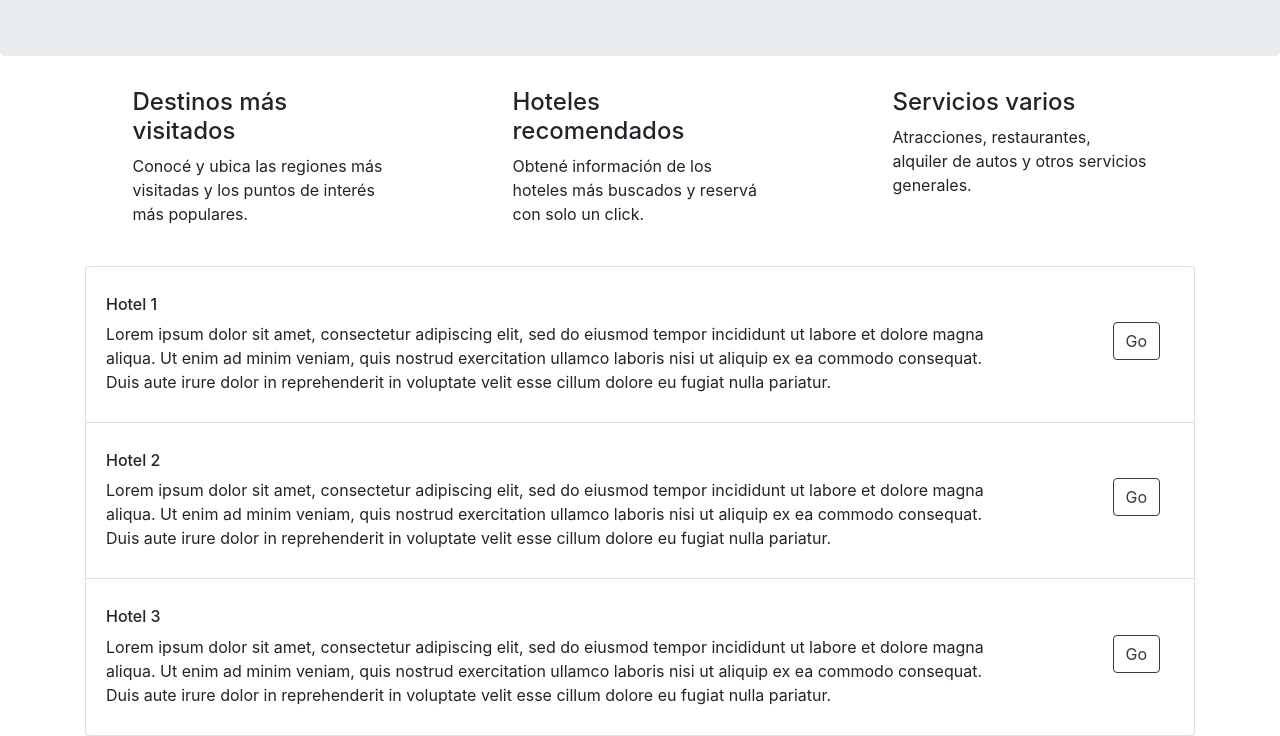
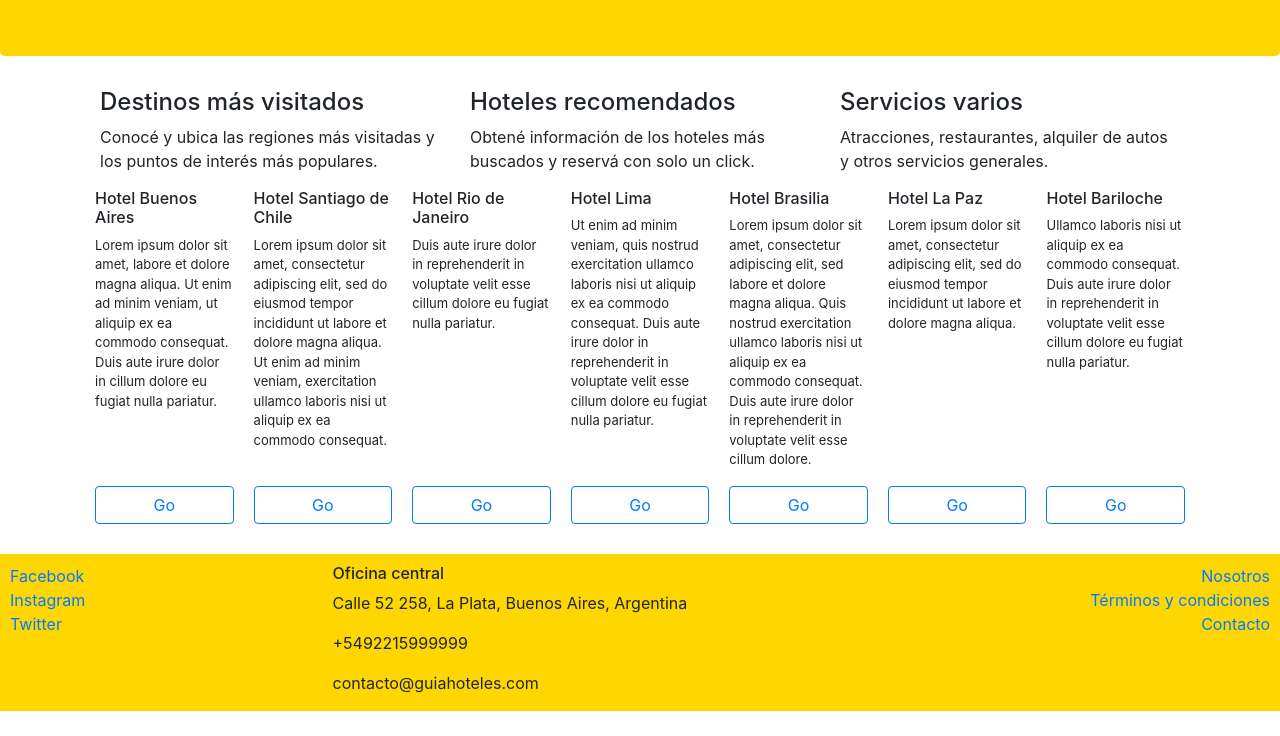
Before and after one commit to camilorecce/guia-hoteles, a website: page index.html in a window 1280 px wide. Shown: the part 166-902 px from the top of the page. After the commit the page ends 877 px from the top, so only its background shows below. Drawn offline with nearby package versions, Linux system fonts and the light colour scheme.

Commit message:
Agregados footer y estilos con flex

```diff
--- /dev/null
+++ b/css/main.css
@@ -0,0 +1,20 @@
+.jumbotron {
+    background-color: gold;
+    color: black;
+}
+
+.card-hotel {
+    flex: 1 150px;
+    font-size: small;
+    padding: 0px 10px 10px 10px;
+}
+
+.card-hotel .btn {
+    width: 100%;
+}
+
+footer {
+    background-color: gold;
+    padding: 10px 10px 0px 10px;
+    margin-top: 20px;
+}
--- a/index.html
+++ b/index.html
@@ -1,5 +1,6 @@
 <!doctype html>
 <html lang="en">
+
 <head>
   <!-- Required meta tags -->
   <meta charset="utf-8">
@@ -7,15 +8,17 @@
 
   <!-- Bootstrap CSS -->
   <link rel="stylesheet" href="node_modules/bootstrap/dist/css/bootstrap.min.css" crossorigin="anonymous">
+  <link rel="stylesheet" href="css/main.css">
 
-    <title>Hello, world!</title>
+  <title>Guía de Hoteles</title>
 </head>
+
 <body>
 
   <!-- Optional JavaScript -->
   <!-- jQuery first, then Popper.js, then Bootstrap JS -->
   <script src="node_modules/jquery/dist/jquery.min.js" crossorigin="anonymous"></script>
-    <script src="node_modules/@popperjs/core/dist/umd/popper.min.js"  crossorigin="anonymous"></script>
+  <script src="node_modules/@popperjs/core/dist/umd/popper.min.js" crossorigin="anonymous"></script>
   <script src="node_modules/bootstrap/dist/js/bootstrap.min.js" crossorigin="anonymous"></script>
 
   <div class="jumbotron">
@@ -24,20 +27,20 @@
 
   <div class="container">
 
-      <div class="row my-4 justify-content-around">
-        <div class="col-3">
+    <div class="d-flex">
+      <div class="col-sm-4">
         <h4> Destinos más visitados </h4>
         <p>
           Conocé y ubica las regiones más visitadas y los puntos de interés más populares.
         </p>
       </div>
-        <div class="col-3">
+      <div class="col-sm-4">
         <h4> Hoteles recomendados </h4>
         <p>
           Obtené información de los hoteles más buscados y reservá con solo un click.
         </p>
       </div>
-        <div class="col-3">
+      <div class="col-sm-4">
         <h4> Servicios varios </h4>
         <p>
           Atracciones, restaurantes, alquiler de autos y otros servicios generales.
@@ -45,53 +48,112 @@
       </div>
     </div>
 
-      <ul class="list-group">
-
-        <li class="list-group-item">
-          <div class="row my-3">
-            <div class="col">
-              <h6>Hotel 1</h6>
-              <div class="row justify-content-between">
-                <div class="col-10">Lorem ipsum dolor sit amet, consectetur adipiscing elit, sed do eiusmod tempor incididunt ut labore et dolore magna aliqua.
-                  Ut enim ad minim veniam, quis nostrud exercitation ullamco laboris nisi ut aliquip ex ea commodo consequat.
-                   Duis aute irure dolor in reprehenderit in voluptate velit esse cillum dolore eu fugiat nulla pariatur.</div>
-                <div class="col-1"><button class="btn btn-outline-dark">Go</button></div>
+    <div class="d-flex flex-wrap">
+      <div class="card-hotel d-flex flex-column justify-content-between">
+        <div>
+          <h6>Hotel Buenos Aires</h6>
+          <p>Lorem ipsum dolor sit amet, labore et dolore magna aliqua.
+            Ut enim ad minim veniam, ut aliquip ex ea commodo consequat.
+            Duis aute irure dolor in cillum dolore eu fugiat nulla pariatur.</p>
+        </div>
+        <div>
+          <button class="btn btn-outline-primary">Go</button>
         </div>
       </div>
+
+      <div class="card-hotel d-flex flex-column justify-content-between">
+        <div>
+          <h6>Hotel Santiago de Chile</h6>
+          <p>Lorem ipsum dolor sit amet, consectetur adipiscing elit, sed do eiusmod tempor incididunt ut labore et
+            dolore magna aliqua.
+            Ut enim ad minim veniam, exercitation ullamco laboris nisi ut aliquip ex ea commodo consequat.</p>
         </div>
-        </li>
-
-        <li class="list-group-item">
-          <div class="row my-3">
-            <div class="col">
-              <h6>Hotel 2</h6>
-              <div class="row justify-content-between">
-                <div class="col-10">Lorem ipsum dolor sit amet, consectetur adipiscing elit, sed do eiusmod tempor incididunt ut labore et dolore magna aliqua.
-                  Ut enim ad minim veniam, quis nostrud exercitation ullamco laboris nisi ut aliquip ex ea commodo consequat.
-                   Duis aute irure dolor in reprehenderit in voluptate velit esse cillum dolore eu fugiat nulla pariatur.</div>
-                <div class="col-1"><button class="btn btn-outline-dark">Go</button></div>
+        <div>
+          <button class="btn btn-outline-primary">Go</button>
         </div>
       </div>
+
+      <div class="card-hotel d-flex flex-column justify-content-between">
+        <div>
+          <h6>Hotel Rio de Janeiro</h6>
+          <p>Duis aute irure dolor in reprehenderit in voluptate velit esse cillum dolore eu fugiat nulla pariatur.</p>
         </div>
-        </li>
-
-        <li class="list-group-item">
-          <div class="row my-3">
-            <div class="col">
-              <h6>Hotel 3</h6>
-              <div class="row justify-content-between">
-                <div class="col-10">Lorem ipsum dolor sit amet, consectetur adipiscing elit, sed do eiusmod tempor incididunt ut labore et dolore magna aliqua.
-                  Ut enim ad minim veniam, quis nostrud exercitation ullamco laboris nisi ut aliquip ex ea commodo consequat.
-                   Duis aute irure dolor in reprehenderit in voluptate velit esse cillum dolore eu fugiat nulla pariatur.</div>
-                <div class="col-1"><button class="btn btn-outline-dark">Go</button></div>
+        <div>
+          <button class="btn btn-outline-primary">Go</button>
         </div>
       </div>
+
+      <div class="card-hotel d-flex flex-column justify-content-between">
+        <div>
+          <h6>Hotel Lima</h6>
+          <p>Ut enim ad minim veniam, quis nostrud exercitation ullamco laboris nisi ut aliquip ex ea commodo consequat.
+            Duis aute irure dolor in reprehenderit in voluptate velit esse cillum dolore eu fugiat nulla pariatur.</p>
         </div>
-        </li>
+        <div>
+          <button class="btn btn-outline-primary">Go</button>
+        </div>
+      </div>
 
-      </ul>
+      <div class="card-hotel d-flex flex-column justify-content-between">
+        <div>
+          <h6>Hotel Brasilia</h6>
+          <p>Lorem ipsum dolor sit amet, consectetur adipiscing elit, sed labore et dolore magna aliqua.
+            Quis nostrud exercitation ullamco laboris nisi ut aliquip ex ea commodo consequat.
+            Duis aute irure dolor in reprehenderit in voluptate velit esse cillum dolore.</p>
+        </div>
+        <div>
+          <button class="btn btn-outline-primary">Go</button>
+        </div>
+      </div>
+
+      <div class="card-hotel d-flex flex-column justify-content-between">
+        <div>
+          <h6>Hotel La Paz</h6>
+          <p>Lorem ipsum dolor sit amet, consectetur adipiscing elit, sed do eiusmod tempor incididunt ut labore et
+            dolore magna aliqua.</p>
+        </div>
+        <div>
+          <button class="btn btn-outline-primary">Go</button>
+        </div>
+      </div>
+
+      <div class="card-hotel d-flex flex-column justify-content-between">
+        <div>
+          <h6>Hotel Bariloche</h6>
+          <p>Ullamco laboris nisi ut aliquip ex ea commodo consequat.
+            Duis aute irure dolor in reprehenderit in voluptate velit esse cillum dolore eu fugiat nulla pariatur.</p>
+        </div>
+        <div>
+          <button class="btn btn-outline-primary">Go</button>
+        </div>
+      </div>
 
     </div>
+
+  </div>
+
+  <footer>
+    <div class="row">
+      <div class="col-sm-3 d-flex flex-column">
+        <a href="http://www.facebook.com">Facebook</a>
+        <a href="http://www.instagram.com">Instagram</a>
+        <a href="http://www.twitter.com">Twitter</a>
+      </div>
+      <div class="col-sm-5">
+        <address>
+          <h6>Oficina central</h6>
+          <p>Calle 52 258, La Plata, Buenos Aires, Argentina</p>
+          <p>+5492215999999</p>
+          <p>contacto@guiahoteles.com</p>
+        </address>
+      </div>
+      <div class="col-sm-4 d-flex flex-column align-items-end">
+        <a href="#">Nosotros</a>
+        <a href="#">Términos y condiciones</a>
+        <a href="#">Contacto</a>
+      </div>
+    </div>
+  </footer>
 
 </body>
 
```
Lines whose indentation alone changed are shown as unchanged.
